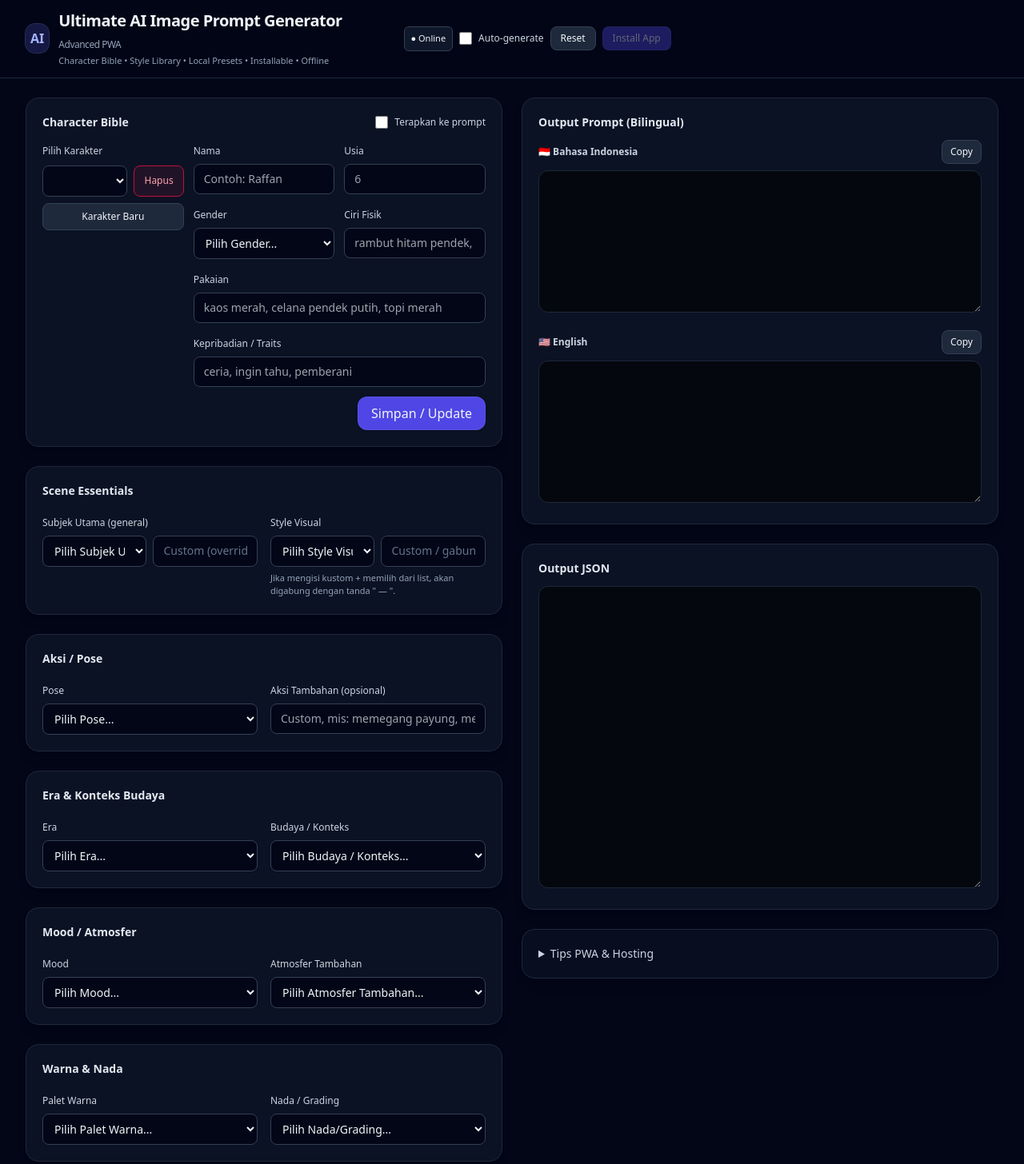
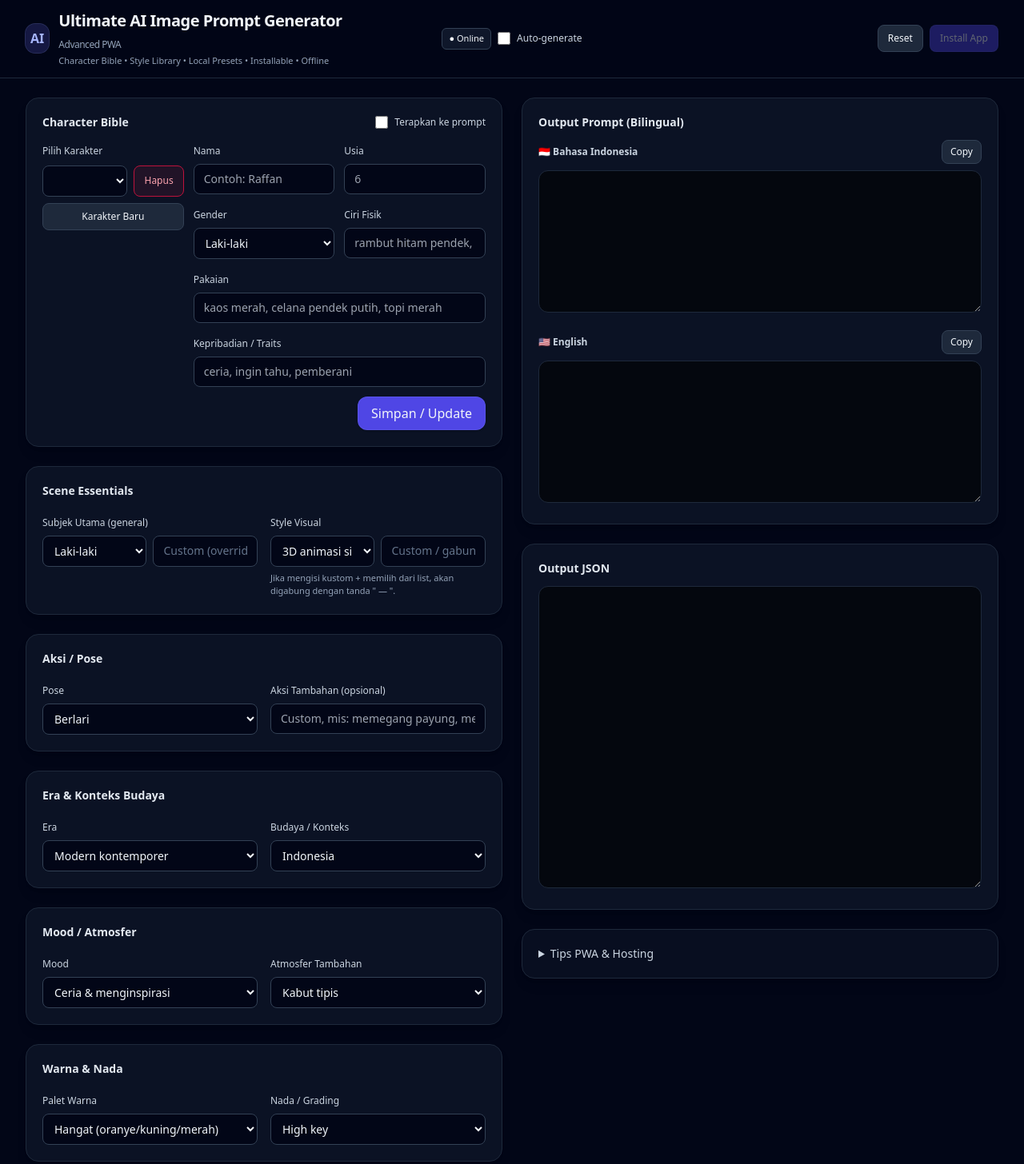
Before and after one commit to KeenaNet/Ultimate-AI-Image-Prompt-Generator, a plain HTML site: page index.html in a window 1280 px wide. Shown: the top 1456 px of the page at 80% size. Drawn offline with nearby package versions, Linux system fonts and the light colour scheme.

Commit message:
Update index.html

```diff
--- a/index.html
+++ b/index.html
@@ -28,32 +28,15 @@
           <p class="text-[11px] text-slate-400 hidden sm:block">Character Bible • Style Library • Local Presets • Installable • Offline</p>
         </div>
       </div>
-      <div class="flex flex-wrap items-center justify-end gap-2">
-        <!-- Status online -->
-        <span id="netBadge"
-          class="px-2 py-1.5 text-[11px] rounded-md border border-slate-700 bg-slate-900">
-          ● <span id="netText">Online</span>
-        </span>
-
-        <!-- Checkbox auto-generate -->
+      <div class="flex flex-wrap items-center justify-start md:justify-center gap-2">
+        <span id="netBadge" class="px-2 py-1 text-[11px] rounded-md border border-slate-700 bg-slate-900">● <span id="netText">Online</span></span>
         <label class="inline-flex items-center gap-2 text-xs text-slate-300 select-none">
-          <input id="autoGen" type="checkbox"
-            class="h-4 w-4 rounded border-slate-600 bg-slate-900 text-indigo-500 focus:ring-indigo-500">
-          Auto-generate
+          <input id="autoGen" type="checkbox" class="h-4 w-4 rounded border-slate-600 bg-slate-900 text-indigo-500 focus:ring-indigo-500"> Auto-generate
         </label>
-
-        <!-- Tombol reset -->
-        <button id="resetBtn"
-          class="px-3 py-1.5 rounded-lg bg-slate-800 hover:bg-slate-700 border border-slate-700 text-xs">
-          Reset
-        </button>
-
-        <!-- Tombol install app -->
-        <button id="installBtn"
-          class="px-3 py-1.5 rounded-lg bg-indigo-600/90 hover:bg-indigo-500 border border-indigo-400/20 text-xs disabled:opacity-40"
-          disabled>
-          Install App
-        </button>
+      </div>
+      <div class="flex items-stretch justify-end gap-2">
+        <button id="resetBtn" class="px-3 py-2 rounded-lg bg-slate-800 hover:bg-slate-700 border border-slate-700 text-xs">Reset</button>
+        <button id="installBtn" class="px-3 py-2 rounded-lg bg-indigo-600/90 hover:bg-indigo-500 border border-indigo-400/20 text-xs disabled:opacity-40" disabled>Install App</button>
       </div>
     </div>
   </header>
@@ -82,10 +65,9 @@
             <div class="space-y-1.5"><label class="text-xs text-slate-300">Usia</label><input id="charAge" type="number" min="0" class="w-full bg-slate-950 border border-slate-700 rounded-lg px-3 py-2 text-sm" placeholder="6"/></div>
             <div class="space-y-1.5"><label class="text-xs text-slate-300">Gender</label>
               <select id="charGender" class="w-full bg-slate-950 border border-slate-700 rounded-lg px-2.5 py-2 text-sm">
-                <option value=""><i>Pilih Gender...</i></option>
                 <option value="laki-laki">Laki-laki</option>
                 <option value="perempuan">Perempuan</option>
-                <!-- <option value="non-biner">Non-biner</option> -->
+                <option value="non-biner">Non-biner</option>
               </select>
             </div>
             <div class="space-y-1.5"><label class="text-xs text-slate-300">Ciri Fisik</label><input id="charAppearance" class="w-full bg-slate-950 border border-slate-700 rounded-lg px-3 py-2 text-sm" placeholder="rambut hitam pendek, mata coklat"/></div>
@@ -106,7 +88,6 @@
             <label class="text-xs text-slate-300">Subjek Utama (general)</label>
             <div class="flex gap-2">
               <select id="subjectSel" class="w-1/2 bg-slate-950 border border-slate-700 rounded-lg px-2.5 py-2 text-sm">
-                <option value=""><i>Pilih Subjek Utama...</i></option>
                 <option value="laki-laki">Laki-laki</option>
                 <option value="perempuan">Perempuan</option>
                 <option value="anak laki-laki">Anak laki-laki</option>
@@ -127,7 +108,6 @@
             <label class="text-xs text-slate-300">Style Visual</label>
             <div class="flex gap-2">
               <select id="styleSel" class="w-1/2 bg-slate-950 border border-slate-700 rounded-lg px-2.5 py-2 text-sm">
-                <option value=""><i>Pilih Style Visual...</i></option>
                 <option value="3D animasi sinematik (gaya film)">3D animasi sinematik (gaya film)</option>
                 <option value="3D stylized (gaya Pixar/Disney)">3D stylized (Pixar/Disney-like)</option>
                 <option value="Unreal Engine cinematic">Unreal Engine cinematic</option>
@@ -168,7 +148,6 @@
           <div class="space-y-1.5">
             <label class="text-xs text-slate-300">Pose</label>
             <select id="poseSel" class="w-full bg-slate-950 border border-slate-700 rounded-lg px-2.5 py-2 text-sm">
-              <option value=""><i>Pilih Pose...</i></option>
               <option value="berlari">Berlari</option>
               <option value="melompat">Melompat</option>
               <option value="berjalan santai">Berjalan santai</option>
@@ -200,7 +179,6 @@
           <div class="space-y-1.5">
             <label class="text-xs text-slate-300">Era</label>
             <select id="eraSel" class="w-full bg-slate-950 border border-slate-700 rounded-lg px-2.5 py-2 text-sm">
-              <option value=""><i>Pilih Era...</i></option>
               <option value="modern kontemporer">Modern kontemporer</option>
               <option value="awal 2000-an (Y2K)">Awal 2000-an (Y2K)</option>
               <option value="tahun 90-an">1990-an</option>
@@ -217,7 +195,6 @@
           <div class="space-y-1.5">
             <label class="text-xs text-slate-300">Budaya / Konteks</label>
             <select id="cultureSel" class="w-full bg-slate-950 border border-slate-700 rounded-lg px-2.5 py-2 text-sm">
-              <option value=""><i>Pilih Budaya / Konteks...</i></option>
               <option value="Indonesia (batik, tenun, arsitektur tropis)">Indonesia</option>
               <option value="Jepang (kimono, shoji, minimalisme)">Jepang</option>
               <option value="Tiongkok (hanfu, ornamen merah emas)">Tiongkok</option>
@@ -239,7 +216,6 @@
           <div class="space-y-1.5">
             <label class="text-xs text-slate-300">Mood</label>
             <select id="moodSel" class="w-full bg-slate-950 border border-slate-700 rounded-lg px-2.5 py-2 text-sm">
-              <option value=""><i>Pilih Mood...</i></option>
               <option value="ceria dan menginspirasi">Ceria & menginspirasi</option>
               <option value="hangat dan nyaman">Hangat & nyaman</option>
               <option value="melankolis dan tenang">Melankolis & tenang</option>
@@ -253,7 +229,6 @@
           <div class="space-y-1.5">
             <label class="text-xs text-slate-300">Atmosfer Tambahan</label>
             <select id="atmoSel" class="w-full bg-slate-950 border border-slate-700 rounded-lg px-2.5 py-2 text-sm">
-              <option value=""><i>Pilih Atmosfer Tambahan...</i></option>
               <option value="kabut tipis">Kabut tipis</option>
               <option value="hujan gerimis">Hujan gerimis</option>
               <option value="salju turun perlahan">Salju ringan</option>
@@ -273,7 +248,6 @@
           <div class="space-y-1.5">
             <label class="text-xs text-slate-300">Palet Warna</label>
             <select id="colorSel" class="w-full bg-slate-950 border border-slate-700 rounded-lg px-2.5 py-2 text-sm">
-              <option value=""><i>Pilih Palet Warna...</i></option>
               <option value="palet hangat (oranye, kuning, merah)">Hangat (oranye/kuning/merah)</option>
               <option value="palet dingin (biru, cyan, ungu)">Dingin (biru/cyan/ungu)</option>
               <option value="monokrom (grayscale)">Monokrom</option>
@@ -289,7 +263,6 @@
           <div class="space-y-1.5">
             <label class="text-xs text-slate-300">Nada / Grading</label>
             <select id="toneSel" class="w-full bg-slate-950 border border-slate-700 rounded-lg px-2.5 py-2 text-sm">
-              <option value=""><i>Pilih Nada/Grading...</i></option>
               <option value="high key terang">High key</option>
               <option value="low key gelap">Low key</option>
               <option value="filmic cinematic teal-orange">Filmic teal-orange</option>
@@ -309,7 +282,6 @@
           <div class="space-y-1.5">
             <label class="text-xs text-slate-300">Material Dominan</label>
             <select id="matSel" class="w-full bg-slate-950 border border-slate-700 rounded-lg px-2.5 py-2 text-sm">
-              <option value=""><i>Pilih Material Dominan...</i></option>
               <option value="kayu alami">Kayu</option>
               <option value="batu kasar">Batu kasar</option>
               <option value="marmer halus">Marmer</option>
@@ -327,7 +299,6 @@
           <div class="space-y-1.5">
             <label class="text-xs text-slate-300">Tekstur</label>
             <select id="texSel" class="w-full bg-slate-950 border border-slate-700 rounded-lg px-2.5 py-2 text-sm">
-              <option value=""><i>Pilih Tekstur...</i></option>
               <option value="halus (smooth)">Halus</option>
               <option value="kasar (rough)">Kasar</option>
               <option value="berpori">Berpori</option>
```
